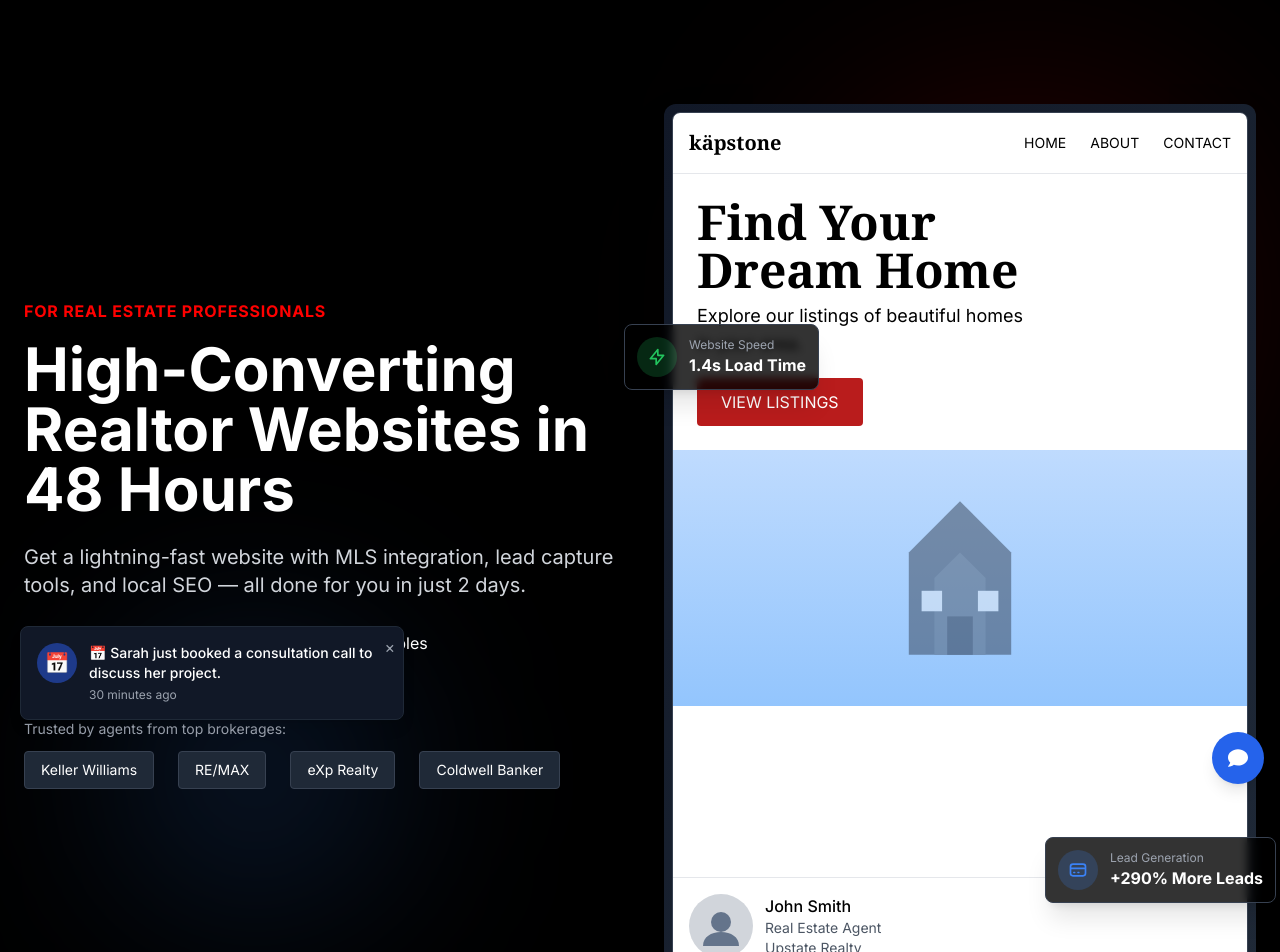
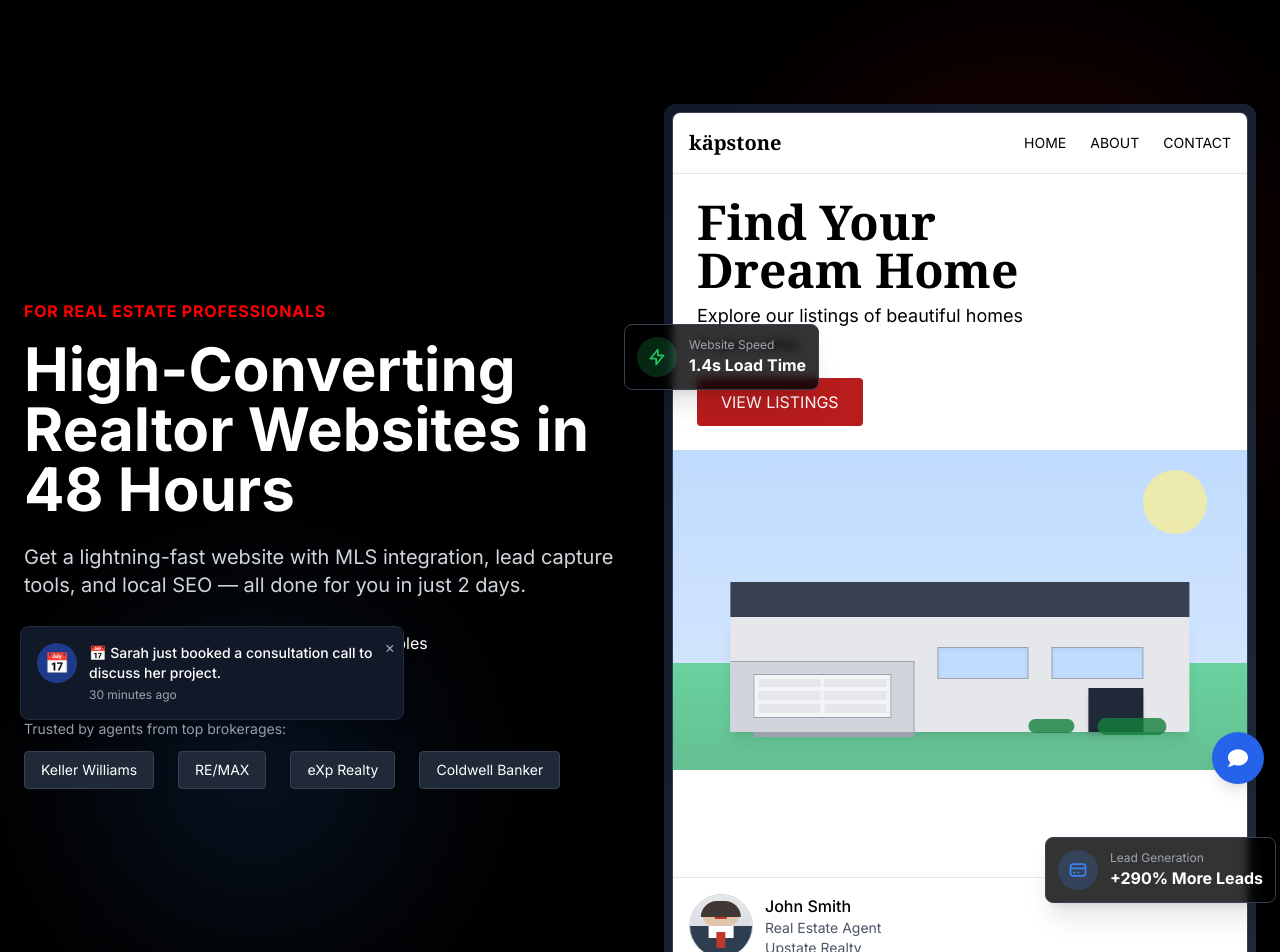
Before and after one commit to KeldrickD/kaizen-digital, a Next.js app: page / in a window 1280 px wide. Shown: the top 952 px of the page. Built offline with nearby package versions, Linux system fonts and the light colour scheme.

Commit message:
Create realistic house and agent images using pure CSS/HTML

```diff
--- a/app/components/HeroSection.tsx
+++ b/app/components/HeroSection.tsx
@@ -78,26 +78,91 @@ const HeroSection = () => {
                       <button className="bg-red-700 text-white py-3 px-6 rounded">VIEW LISTINGS</button>
                     </div>
 
-                    <div className="h-64 bg-gradient-to-b from-blue-200 to-blue-300">
-                      <div className="h-full w-full relative">
-                        {/* House SVG */}
-                        <svg viewBox="0 0 200 100" className="absolute inset-0 w-full h-full opacity-50">
-                          <path d="M80,80 L80,40 L100,20 L120,40 L120,80 Z" fill="#334155" />
-                          <path d="M90,80 L90,50 L100,40 L110,50 L110,80 Z" fill="#475569" />
-                          <rect x="95" y="65" width="10" height="15" fill="#1e293b" />
-                          <rect x="85" y="55" width="8" height="8" fill="#e2e8f0" />
-                          <rect x="107" y="55" width="8" height="8" fill="#e2e8f0" />
-                        </svg>
+                    {/* Realistic House Image Section */}
+                    <div className="relative h-80 overflow-hidden">
+                      {/* House Image - Gradient Background with Photo-like Elements */}
+                      <div className="absolute inset-0 bg-gradient-to-b from-blue-100 to-purple-100">
+                        {/* Sky */}
+                        <div className="absolute inset-0 bg-gradient-to-b from-blue-200 to-blue-100"></div>
+
+                        {/* Sun */}
+                        <div className="absolute top-5 right-10 w-16 h-16 rounded-full bg-yellow-200 opacity-70"></div>
+
+                        {/* Ground */}
+                        <div className="absolute bottom-0 left-0 right-0 h-1/3 bg-gradient-to-t from-green-600 to-green-500 opacity-60"></div>
+
+                        {/* Modern House */}
+                        <div className="absolute bottom-[12%] left-1/2 transform -translate-x-1/2 w-[80%] h-[55%]">
+                          {/* Main House Structure */}
+                          <div className="absolute bottom-0 w-full h-[65%] bg-gray-200 rounded-sm shadow-lg"></div>
+
+                          {/* Roof */}
+                          <div className="absolute bottom-[65%] left-0 right-0 h-[20%] bg-gray-700"></div>
+
+                          {/* Garage */}
+                          <div className="absolute bottom-0 left-0 w-[40%] h-[40%] bg-gray-300 border-t border-r border-gray-400"></div>
+
+                          {/* Windows - Main House */}
+                          <div className="absolute bottom-[30%] left-[45%] w-[20%] h-[18%] bg-blue-200 border border-gray-400 shadow-inner"></div>
+                          <div className="absolute bottom-[30%] left-[70%] w-[20%] h-[18%] bg-blue-200 border border-gray-400 shadow-inner"></div>
+
+                          {/* Door */}
+                          <div className="absolute bottom-0 right-[10%] w-[12%] h-[25%] bg-gray-800 shadow-md"></div>
+
+                          {/* Garage Door */}
+                          <div className="absolute bottom-[8%] left-[5%] w-[30%] h-[25%] bg-gray-100 border border-gray-400">
+                            <div className="absolute inset-0 grid grid-cols-2 grid-rows-3 gap-1 p-1">
+                              <div className="bg-gray-200"></div>
+                              <div className="bg-gray-200"></div>
+                              <div className="bg-gray-200"></div>
+                              <div className="bg-gray-200"></div>
+                              <div className="bg-gray-200"></div>
+                              <div className="bg-gray-200"></div>
+                            </div>
+                          </div>
+
+                          {/* Landscaping */}
+                          <div className="absolute bottom-[-2%] right-[5%] w-[15%] h-[10%] rounded-full bg-green-700 opacity-80"></div>
+                          <div className="absolute bottom-[-1%] right-[25%] w-[10%] h-[8%] rounded-full bg-green-700 opacity-80"></div>
+
+                          {/* Driveway */}
+                          <div className="absolute bottom-[-3%] left-[5%] w-[35%] h-[3%] bg-gray-400"></div>
+                        </div>
                       </div>
                     </div>
 
+                    {/* Agent Profile Section */}
                     <div className="absolute bottom-0 left-0 right-0 flex items-center p-4 bg-white border-t border-gray-200">
-                      <div className="w-16 h-16 rounded-full bg-gray-300 mr-3 overflow-hidden flex items-center justify-center text-black">
-                        <svg viewBox="0 0 24 24" className="w-12 h-12">
-                          <circle cx="12" cy="10" r="5" fill="#64748b" />
-                          <path d="M12,15 C7,15 3,17.5 3,22 L21,22 C21,17.5 17,15 12,15 Z" fill="#64748b" />
-                        </svg>
+                      {/* Agent Photo - More Realistic */}
+                      <div className="w-16 h-16 rounded-full overflow-hidden mr-3 border border-gray-300 flex-shrink-0">
+                        <div className="w-full h-full bg-gradient-to-b from-gray-200 to-gray-300 relative">
+                          {/* Stylized Agent Photo */}
+                          <div className="absolute inset-0">
+                            {/* Head */}
+                            <div className="absolute top-[15%] left-1/2 transform -translate-x-1/2 w-[60%] h-[35%] rounded-full bg-[#e1c4ac]"></div>
+
+                            {/* Hair */}
+                            <div className="absolute top-[10%] left-1/2 transform -translate-x-1/2 w-[65%] h-[25%] rounded-t-full bg-[#413734]"></div>
+
+                            {/* Suit */}
+                            <div className="absolute top-[50%] left-0 right-0 bottom-0 bg-[#2c3e50]"></div>
+
+                            {/* Shirt */}
+                            <div className="absolute top-[50%] left-1/2 transform -translate-x-1/2 w-[40%] h-[20%] bg-white"></div>
+
+                            {/* Tie */}
+                            <div className="absolute top-[60%] left-1/2 transform -translate-x-1/2 w-[15%] h-[25%] bg-[#c0392b]"></div>
+
+                            {/* Eyes */}
+                            <div className="absolute top-[25%] left-[35%] w-[8%] h-[4%] rounded-full bg-[#2c3e50]"></div>
+                            <div className="absolute top-[25%] right-[35%] w-[8%] h-[4%] rounded-full bg-[#2c3e50]"></div>
+
+                            {/* Mouth */}
+                            <div className="absolute top-[35%] left-1/2 transform -translate-x-1/2 w-[20%] h-[3%] bg-[#c0392b]"></div>
+                          </div>
+                        </div>
                       </div>
+
                       <div className="text-black">
                         <div className="font-medium">John Smith</div>
                         <div className="text-sm text-gray-600">Real Estate Agent</div>
```
